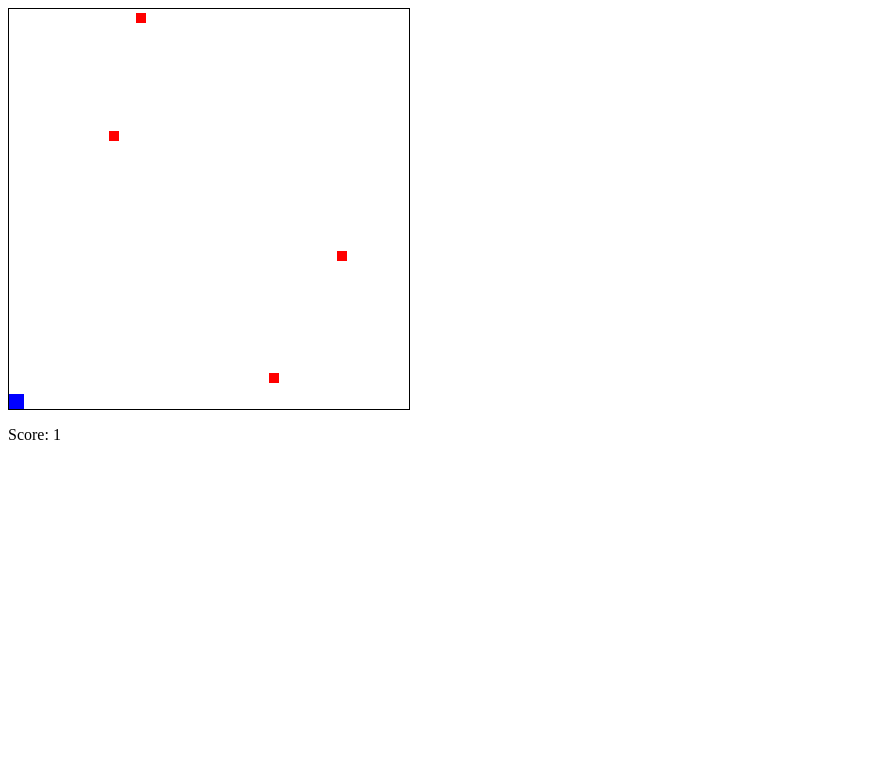
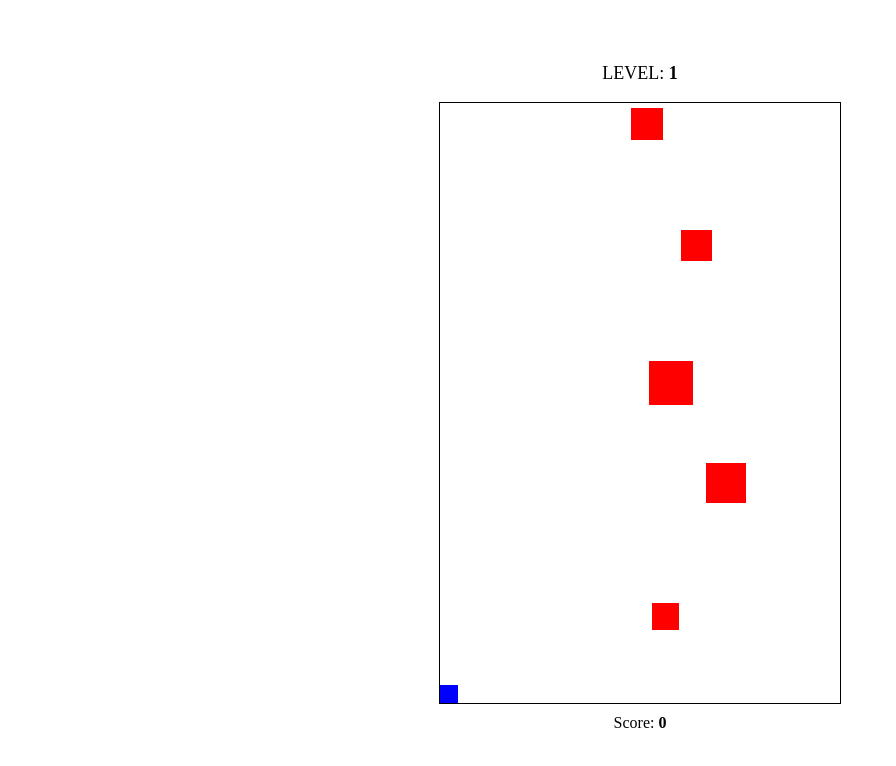
Before and after one commit to Flx232/takeoff, a website: page src/game.html in a window 1280 px wide. Shown: the whole page, without its empty margins (0-896 px from the left). Drawn offline with Linux system fonts and the light colour scheme.

Commit message:
added variable speed and size to meteors etc.

```diff
--- a/src/game.css
+++ b/src/game.css
@@ -1,15 +1,22 @@
-#game{
+#game-container {
     position: relative;
-    height: 400px;
+    text-align: center; /* Center-align its children (game and score) */
+    margin-top: 5%;
+}
+
+#game {
+    position: relative;
+    height: 600px;
     width: 400px;
     border: 1px solid black;
+    margin: 0 auto; /* Center the game container horizontally */
 }
 
-#player{
+#player {
     position: absolute;
     bottom: 0;
-    width: 15px;
-    height: 15px;
+    width: 18px;
+    height: 18px;
     background-color: blue;
 }
 
@@ -19,3 +26,18 @@
     height: 10px;
     background-color: red;
 }
+
+#score {
+    text-align: center;
+    margin-top: 10px; /* Add some space between the game and the score */
+}
+
+#score-value {
+    font-weight: bold; /* Optional: Make the score value bold */
+}
+#level-text {
+    font-size: large;
+}
+#level-value {
+    font-weight: bold;
+}
--- a/src/game.html
+++ b/src/game.html
@@ -4,10 +4,15 @@
     <link rel="stylesheet" type="text/css" href="game.css">
 </head>
 <body>
-    <div id="game">
-        <div id="player"></div>
+    <div id="game-container">
+        <div id="level-Up">
+            <p id="level-text">LEVEL: <span id="level-value">1</span></p>
+        </div>
+        <div id="game">
+            <div id="player"></div>
+        </div>
+        <p id="score">Score: <span id="score-value">0</span></p>
     </div>
-    <p>Score: <span id="score">0</span></p>
     <script src="game.js"></script>
 </body>
 </html>
--- a/src/game.js
+++ b/src/game.js
@@ -1,35 +1,51 @@
 var game = document.getElementById('game');
 var player = document.getElementById('player');
 var scoreElement = document.getElementById('score');
+var levelElement = document.getElementById('level-text');
+var level = 1;
 var score = 0;
+var speed = 0;
 var prevScore = 0;
+var freq = 1000;
+var enemySpeedMult = 1;
 
 function createEnemy() {
     var enemy = document.createElement('div');
-    var enemy_speed_mult = 1;
     enemy.classList.add('enemy');
-    enemy.style.left = Math.random() * 350 + 'px';
     game.appendChild(enemy);
 
-    var speed = Math.random() * 2 * enemy_speed_mult + 1;
-    if (score == prevScore + 10)
+    // Varying size based on the current score
+    var enemySize = (Math.random() * 20) + 25; // Adjust the size range as needed
+    enemy.style.width = enemySize + 'px';
+    enemy.style.height = enemySize + 'px';
+
+    // Varying speed based on the current score
+    if (enemySpeedMult != 5)
     {
-        enemy_speed_mult += 1;
-        prevScore = score;
+        enemySpeedMult = 1 + (score / 50); // Adjust the speed increase rate as needed
     }
+    var enemyLeft = Math.random() * (game.offsetWidth - enemySize);
+    enemy.style.left = enemyLeft + 'px';
 
     function step() {
+        var speed = Math.random() * 2 * enemySpeedMult + 1;
         enemy.style.top = (enemy.offsetTop + speed) + 'px';
 
         if (enemy.offsetTop > game.offsetHeight) {
             enemy.remove();
             score++;
-            scoreElement.textContent = score;
+            scoreElement.textContent = "Score: " + score;
         } else if (!isColliding(player, enemy)) {
             requestAnimationFrame(step);
         } else {
             game.innerHTML = 'Game Over!';
         }
+        if (score >= prevScore + 50)
+            {
+                prevScore = score;
+                level++;
+                levelElement.textContent = "LEVEL: " + level;
+            }
     }
 
     step();
@@ -44,16 +60,29 @@ function isColliding(div1, div2) {
              rect1.bottom < rect2.top ||
              rect1.top > rect2.bottom);
 }
-
-setInterval(createEnemy, 1000);
+if (freq != 225){
+    freq--;
+}
+setInterval(createEnemy, freq);
 
 window.addEventListener('keydown', function(event) {
-    var left = player.offsetLeft;
-    var speed = 10;  // Change this value to make the player move faster or slower
-
     if (event.key === 'ArrowLeft') {
-        player.style.left = Math.max(left - speed, 0) + 'px';  // Move left
+        speed = -3;  // Move left
     } else if (event.key === 'ArrowRight') {
-        player.style.left = Math.min(left + speed, game.offsetWidth - player.offsetWidth) + 'px';  // Move right
+        speed = 3;  // Move right
     }
 });
+
+window.addEventListener('keyup', function(event) {
+    if (event.key === 'ArrowLeft' || event.key === 'ArrowRight') {
+        speed = 0;  // Stop moving when key is released
+    }
+});
+
+function animate() {
+    var left = player.offsetLeft;
+    player.style.left = Math.max(Math.min(left + speed, game.offsetWidth - player.offsetWidth), 0) + 'px';
+    requestAnimationFrame(animate);
+}
+
+animate()
```
Lines whose indentation alone changed are shown as unchanged.
